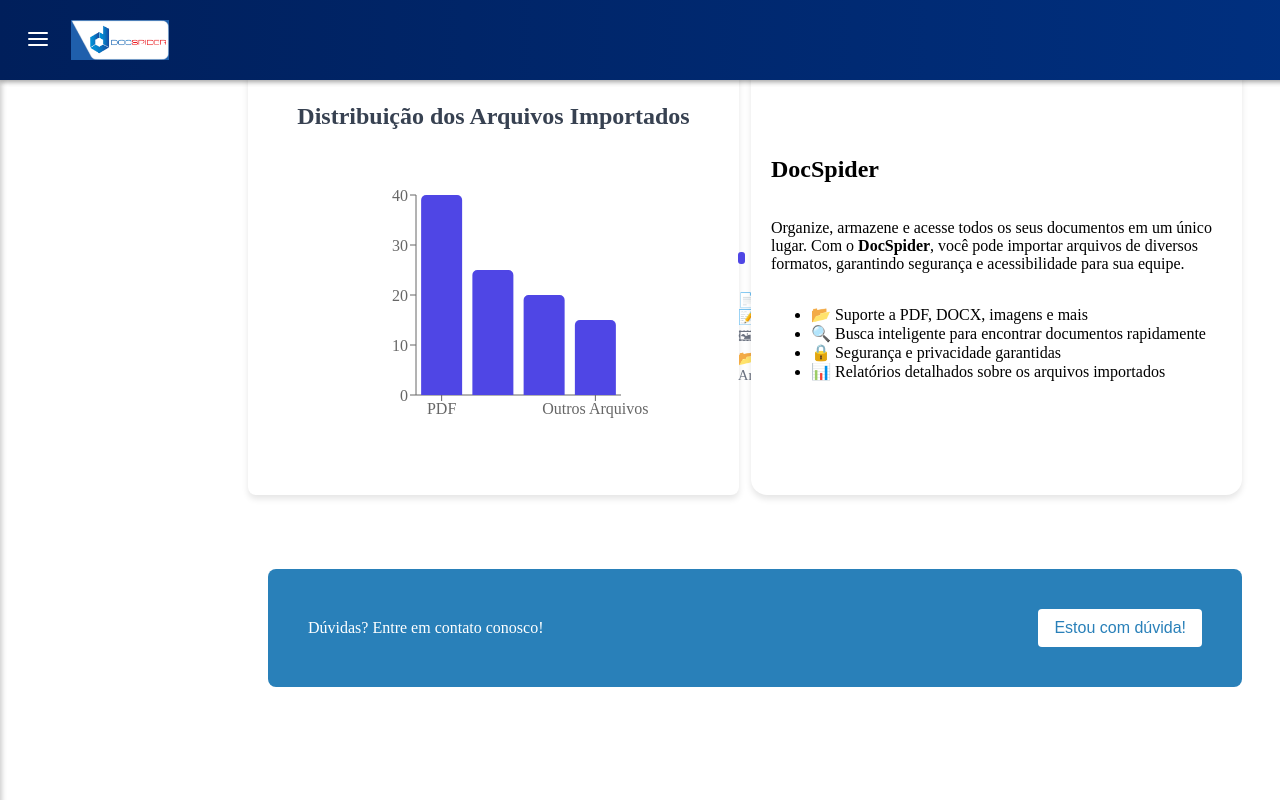
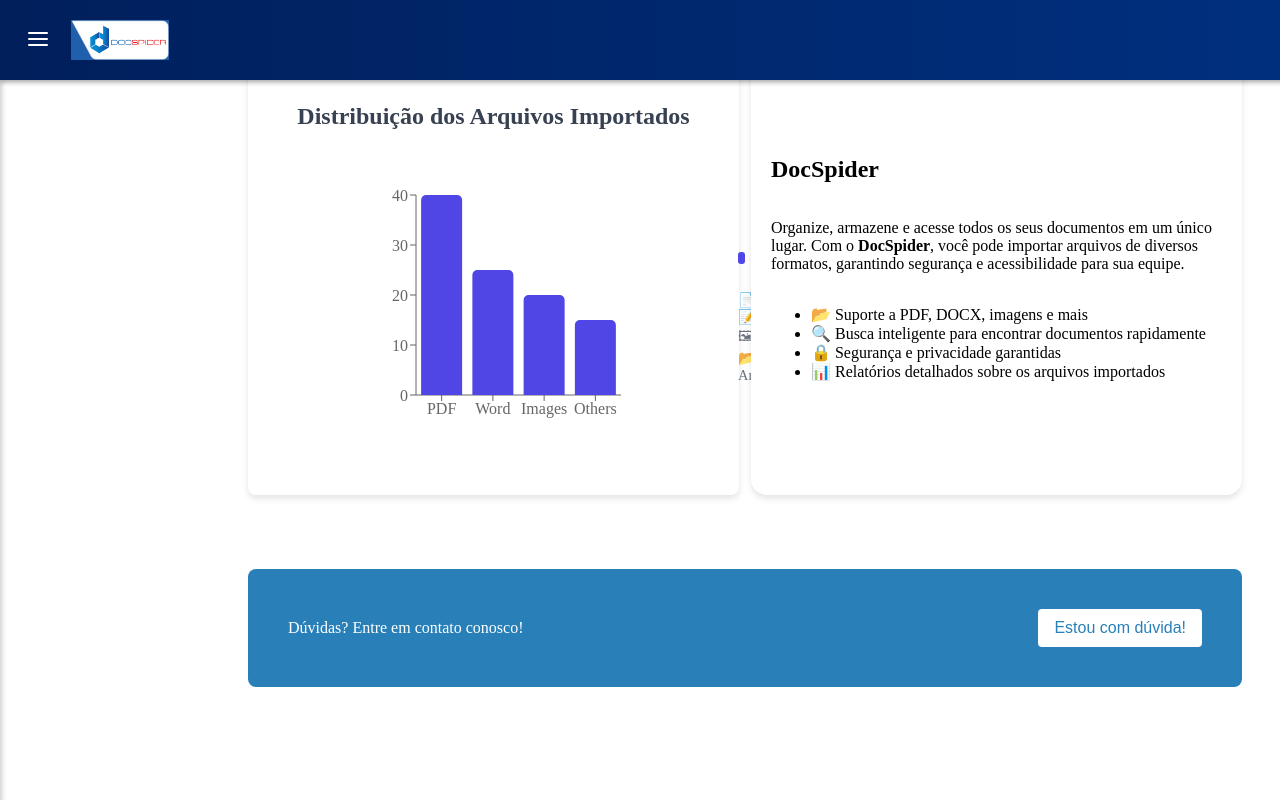
Before and after one commit to Lucaswillians/drop-zone, a React (Vite) app: page /home in a window 1280 px wide. Built offline with nearby package versions, Linux system fonts and the light colour scheme.

Commit message:
fix: ajuste css

```diff
--- a/src/charts/index.tsx
+++ b/src/charts/index.tsx
@@ -3,9 +3,9 @@
 
 const data = [
   { name: "PDF", quantidade: 40 },
-  { name: "Word (DOCX)", quantidade: 25 },
-  { name: "Imagens (PNG, JPG)", quantidade: 20 },
-  { name: "Outros Arquivos", quantidade: 15 },
+  { name: "Word", quantidade: 25 },
+  { name: "Images", quantidade: 20 },
+  { name: "Others", quantidade: 15 },
 ];
 
 const FileTypeChart = () => {
--- a/src/pages/Home/Home.css
+++ b/src/pages/Home/Home.css
@@ -55,6 +55,7 @@
   justify-content: space-between;
   gap: 16px;
   margin-top: 50px;
+  margin-left: -20px;
 }
 
 /* Texto do banner */
@@ -90,10 +91,12 @@
   .product-presentation {
     max-width: 90%;
     height: auto; /* Ajusta altura para telas menores */
+
   }
 
   .cta-container {
     flex-direction: column;
     text-align: center;
+    width: 350%;
   }
 }
```
